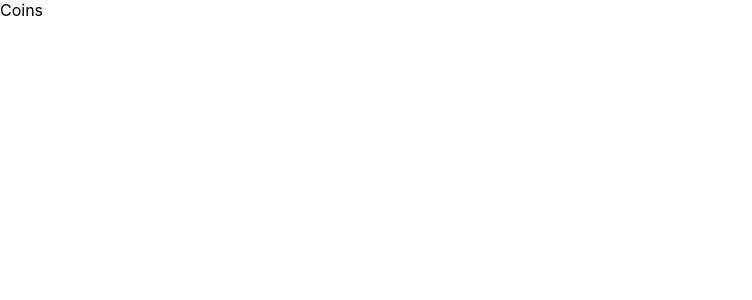
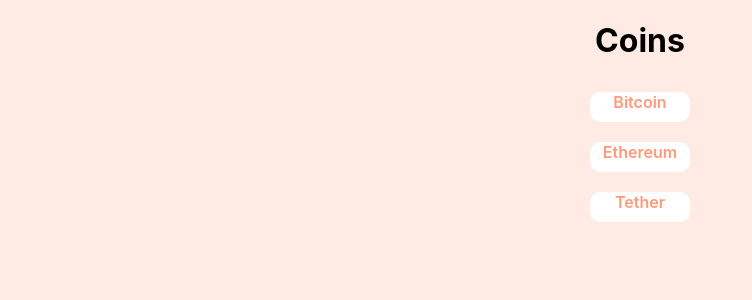
Before and after one commit to isylsy166/frontend-roadmap, a React (Create React App) app: page / in a window 1280 px wide. Shown: the top 300 px of the page, without its empty margins (0-752 px from the left). Built offline with nearby package versions, Linux system fonts and the light colour scheme.

Commit message:
styled-component

```diff
--- /dev/null
+++ b/src/App.jsx
@@ -0,0 +1,29 @@
+import { createGlobalStyle } from 'styled-components';
+import './App.css';
+import Router from './Router';
+
+export const theme = {
+    bgColor : '#ffeae4',
+    accentColor: '#f9724a'
+}
+
+const GlobalStyle = createGlobalStyle`
+
+  body{
+    background-color: ${theme.bgColor};
+    transition: all 1s ease;
+  }
+
+`
+
+function App() {
+
+  return (
+    <>
+      <GlobalStyle/>
+      <Router/>
+    </>
+  );
+}
+
+export default App;
--- a/src/index.css
+++ b/src/index.css
@@ -1,3 +1,4 @@
+
 body {
   margin: 0;
   font-family: -apple-system, BlinkMacSystemFont, 'Segoe UI', 'Roboto', 'Oxygen',
@@ -5,6 +6,7 @@
     sans-serif;
   -webkit-font-smoothing: antialiased;
   -moz-osx-font-smoothing: grayscale;
+
 }
 
 code {
--- a/src/routes/Coins.jsx
+++ b/src/routes/Coins.jsx
@@ -1,7 +1,74 @@
-import React from 'react'
+import React, { useState } from 'react'
+import styled from 'styled-components'
+
+
+const Frame = styled.div`
+    display: flex;
+    flex-direction: column;
+    align-items: center;
+`
+
+const Title = styled.h1`
+  color: ${(props) => props.theme.accentColor};
+`;
+
+const Coin = styled.div`
+    text-align: center;
+    width: 100px;
+    height: 30px;
+    border-radius: 10px;
+    background-color: ${(props) => (props.selected ? '#f99374' : 'white')};
+    color: ${(props) => (props.selected ? 'white' : '#ff997a')};
+    font-weight: 600;
+    margin: 10px 0px;
+    cursor: pointer;
+`
 
 export default function Coins() {
+
+  const [selectedCoinId, setSelectedCoinId] = useState(null);
+
+  const coins = [
+    {
+      "id": "btc-bitcoin",
+      "name": "Bitcoin",
+      "symbol": "BTC",
+      "rank": 1,
+      "is_new": false,
+      "is_active": true,
+      "type": "coin"
+    },
+    {
+      "id": "eth-ethereum",
+      "name": "Ethereum",
+      "symbol": "ETH",
+      "rank": 2,
+      "is_new": false,
+      "is_active": true,
+      "type": "coin"
+    },
+    {
+      "id": "usdt-tether",
+      "name": "Tether",
+      "symbol": "USDT",
+      "rank": 3,
+      "is_new": false,
+      "is_active": true,
+      "type": "token"
+    }
+  ]
+
+  const handleCoinClick = (id) => {
+    setSelectedCoinId(id);
+  };
+
   return (
-    <div>Coins</div>
+    <Frame>
+      <Title>Coins</Title>
+      {coins.map((coin) => <Coin key={coin.id}
+          selected={selectedCoinId === coin.id}
+          onClick={() => handleCoinClick(coin.id)}>{coin.name}</Coin>)}
+    </Frame>
+
   )
 }
```
Also changed, not shown: package.json (+1 -7 lines), src/App.js (deleted, +0 -10 lines), .pnp.cjs, 1 other file (tests, documents, lock files or other folders).
